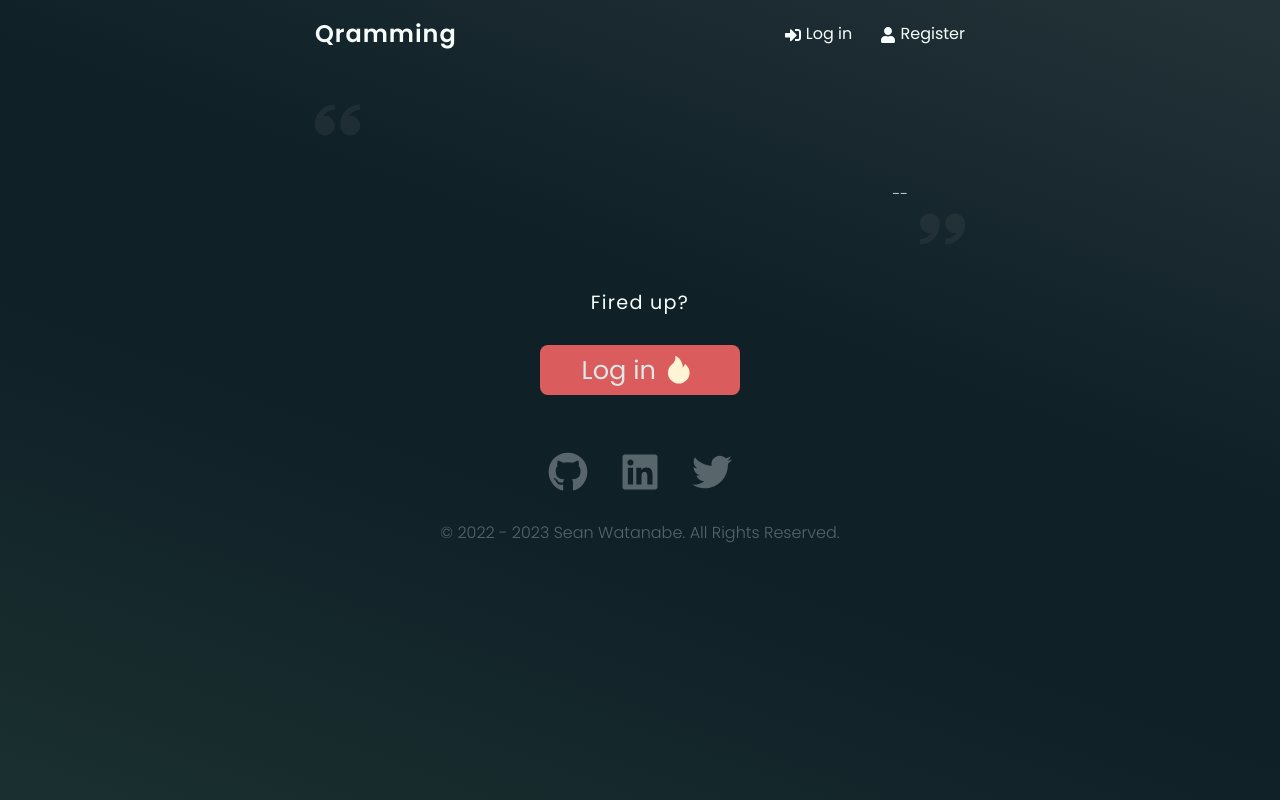
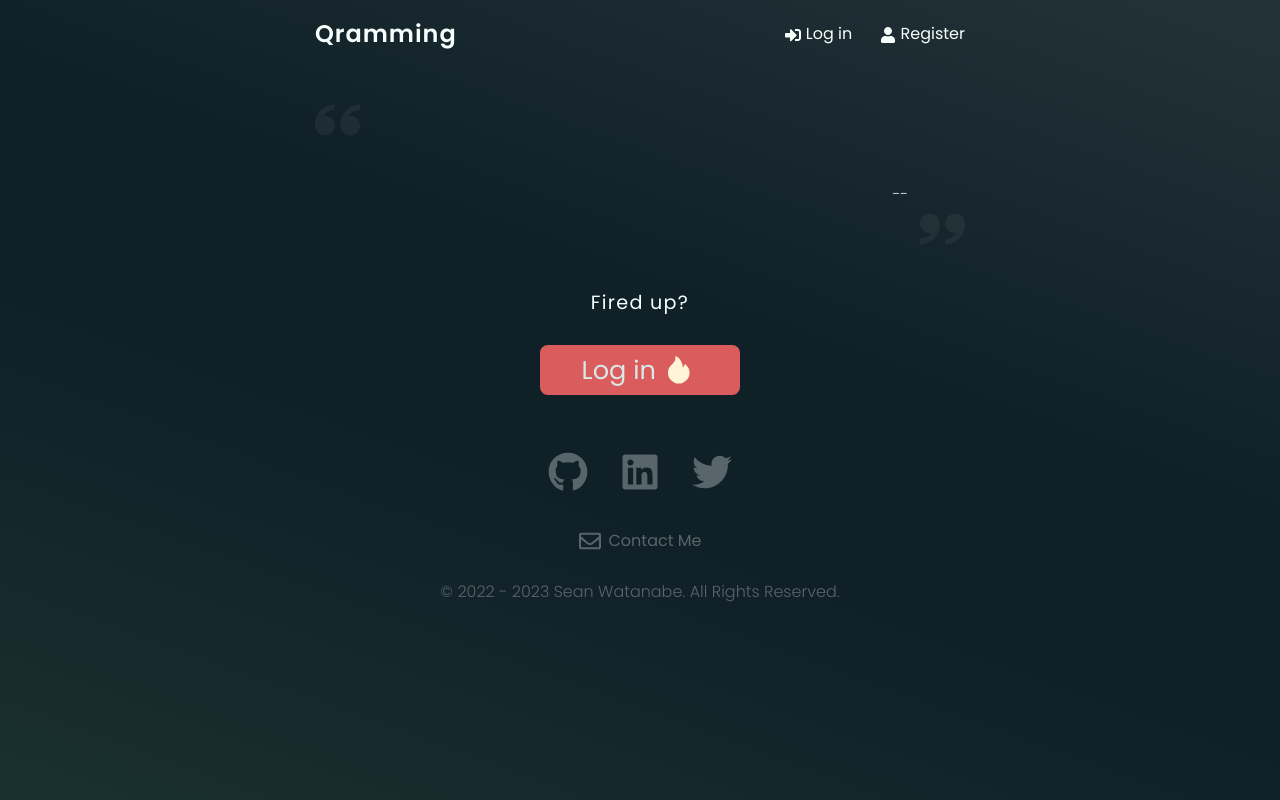
Before and after one commit to User-Sho/Flashcard, a React (Create React App) app in the folder frontend/: page /login in a window 1280 px wide. Built offline with nearby package versions, Linux system fonts and the light colour scheme; no server answers.

Commit message:
Add contact me to the footer and make minor changes to css.

```diff
--- a/frontend/src/components/Footer/Footer.css
+++ b/frontend/src/components/Footer/Footer.css
@@ -40,6 +40,40 @@
   color: var(--dark-blue-muted);
 }
 
+.footer__contact {
+  width: 100%;
+  display: flex;
+  justify-content: center;
+  align-items: center;
+  gap: 0.5rem;
+
+  margin: 0 auto;
+  padding: 0.5rem 0 1.6rem;
+}
+
+.footer__contact a {
+  color: var(--dark-blue);
+  text-decoration: none;
+
+  transition: all 0.3s ease-in-out;
+}
+
+.footer__contact a:hover {
+  color: var(--dark-blue-light);
+  text-decoration: none;
+}
+
+.footer__contact div {
+  width: 22px;
+  height: 22px;
+}
+.footer__contact svg {
+  width: 100%;
+  height: 100%;
+
+  color: var(--dark-blue);
+}
+
 .footer__copyright {
   width: 100%;
 
--- a/frontend/src/components/Footer/Footer.jsx
+++ b/frontend/src/components/Footer/Footer.jsx
@@ -1,5 +1,5 @@
 import React from "react";
-import { FaGithub, FaLinkedin, FaTwitter } from "react-icons/fa";
+import { FaGithub, FaLinkedin, FaTwitter, FaRegEnvelope } from "react-icons/fa";
 
 import "./Footer.css";
 
@@ -37,6 +37,14 @@ const Footer = () => {
           </div>
         </a>
       </div>
+      <div className="footer__contact">
+        <div>
+          <FaRegEnvelope />
+        </div>
+        <a href="mailto:coding.zamurai@gmail.com?subject=From your flashcard app - &body= Hi Sho!">
+          Contact Me
+        </a>
+      </div>
       <div className="footer__copyright">
         <div>{`© 2022 - ${currentYear} Sean Watanabe. All Rights Reserved.`}</div>
       </div>
--- a/frontend/src/pages/Login/Login.css
+++ b/frontend/src/pages/Login/Login.css
@@ -36,6 +36,11 @@ h3 {
   transition: all 0.3s ease-in-out;
 }
 
+.show-modal:hover,
+.show-modal:focus {
+  background-color: rgb(176, 74, 74);
+}
+
 .show-modal div {
   width: 39.4px;
   height: 39.4px;
```
